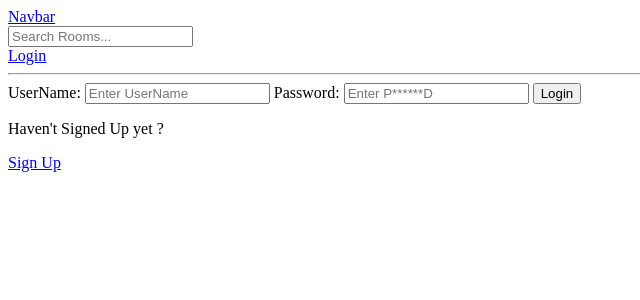
After one commit to Luckyxonepeice/Django-Learn, a Django app: page /login/ in a window 1280 px wide. The commit adds this page. Shown: the top 300 px of the page, without its empty margins (0-640 px from the left). Run offline with Django 5.2, Linux system fonts and the light colour scheme.

Commit message:
Learned the Login and Register

```diff
--- a/base/templates/base/home.html
+++ b/base/templates/base/home.html
@@ -25,8 +25,10 @@
     <a href="create-room/">Create Room</a>
     {% for rooms in rooms %}
     <div>
+       {% if request.user == rooms.host %}
        <a href="{% url 'update-room' rooms.id %}"> Edit </a>
        <a href="{% url 'delete-room' rooms.id %}"> Delete </a>
+       {% endif %}
       <span>@{{rooms.host.username}}</span>
       <h5>{{rooms.id}} -- <a href="{% url 'room' rooms.id %}">{{rooms.name}}</a></h5>
       <small>{{rooms.topic.name}}</small>
--- /dev/null
+++ b/base/templates/base/login_register.html
@@ -0,0 +1,31 @@
+{% extends 'main.html' %}
+{% block content %}
+{% if page == 'login' %}
+<div>
+  <form method="POST" action="">
+    {% csrf_token %}
+
+    <label>UserName:</label>
+    <input type="text" name="username" placeholder="Enter UserName" />
+
+    <label>Password:</label>
+    <input type="password" name="password" placeholder="Enter P******D" />
+
+    <input type="submit" value="Login" />
+  </form>
+
+  <p>Haven't Signed Up yet ?</p>
+  <a href="{% url 'register' %}">Sign Up </a>
+</div>
+{% else %}
+<div>
+  <form method="POST" action="">
+    {% csrf_token %}
+    {{form.as_p}}
+    <input type="submit" value="Register" />
+  </form>
+
+  <p>Already Signed Up Yet?</p>
+  <a href="{% url 'login' %}">Login</a>
+</div>
+{% endif %} {% endblock content %}
--- a/base/urls.py
+++ b/base/urls.py
@@ -2,6 +2,9 @@ from django.urls import path
 from . import views
 
 urlpatterns=[
+    path('logout/',views.logoutUser,name="logout"),
+    path('login/',views.loginPage,name="login"),
+    path('register/',views.registerPage,name="register"),
     path('', views.home, name="home"),
     path('room/<str:pk>/',views.room, name="room"),
     path('create-room/', views.createRoom, name="create-room"),
--- a/base/views.py
+++ b/base/views.py
@@ -2,6 +2,63 @@ from django.shortcuts import render, redirect
 from django.db.models import Q
 from .models import Room,Topic
 from .forms import RoomForm
+from django.contrib.auth.models import User
+from django.contrib import messages
+from django.contrib.auth import authenticate , login , logout
+from django.contrib.auth.decorators import login_required
+from django.http import HttpResponse
+from django.contrib.auth.forms import UserCreationForm
+
+def loginPage(request):
+
+    page='login'
+    if( request.user.is_authenticated ):
+        return redirect('home')
+
+    if( request.method == 'POST'):
+        username=request.POST.get('username').lower()
+        password=request.POST.get('password')
+
+        try:
+            user = User.objects.get(username=username)
+        except:
+            messages.error(request,'User Does Not Exist')
+
+        user = authenticate(request, username=username, password = password)
+
+        if user is not None:
+            login(request, user) #Create session in Database and Browser
+            return redirect('home')
+        else:
+            messages.error(request,'Credentials Wrong')
+
+
+    context={'page':page}
+    return render(request,'base/login_register.html', context)
+
+def logoutUser(request):
+    logout(request)
+    return redirect('home')
+
+
+def registerPage(request):
+
+    #page='register'
+    form = UserCreationForm()
+
+    if request.method == 'POST':
+        form = UserCreationForm(request.POST)
+        if form.is_valid():
+            user= form.save(commit=False)
+            user.username = user.username.lower()
+            user.save()
+            login(request, user)
+            return redirect('home')
+        else:
+            messages.error(request, "An Error Occured during registration")
+
+    context = {'form':form}
+    return render(request,'base/login_register.html', context)
 
 def home(request):
 
@@ -21,6 +78,9 @@ def room(request,pk):
     context = {'room':room}
     return render(request,'base/room.html',context)
 
+
+
+@login_required(login_url='login')
 def createRoom(request):
 
     form = RoomForm()
@@ -33,11 +93,15 @@ def createRoom(request):
     context = {'form':form}
     return render(request, 'base/room_form.html', context)
 
+
+@login_required(login_url='login')
 def updateRoom(request,pk):
-
 
     room = Room.objects.get(id=pk)
     form = RoomForm(instance=room) #PreFilled the RoomForm with room Value
+
+    if request.user!= room.host:
+        return HttpResponse('You are not Allowed Here!!')
 
     if(request.method=="POST"):
         form = RoomForm(request.POST,instance=room)
@@ -47,9 +111,15 @@ def updateRoom(request,pk):
     context = {'form':form}
     return render(request,'base/room_form.html',context)
 
+
+@login_required(login_url='login')
 def deleteRoom(request,pk):
 
     room = Room.objects.get(id=pk)
+
+    if request.user!= room.host:
+        return HttpResponse('You are not Allowed Here!!')
+
     if request.method=='POST':
         room.delete()
         return redirect('home')
--- a/templates/main.html
+++ b/templates/main.html
@@ -5,6 +5,14 @@
 
 <body>
     {% include 'navbar.html' %}
+
+    {% if messages %}
+    <ul class="messages">
+        {% for message in messages %}
+        <li>{{ message }}</li>
+        {% endfor %}
+    </ul>
+    {% endif %}
     {% block content %}
 
     {% endblock  %}
--- a/templates/navbar.html
+++ b/templates/navbar.html
@@ -2,7 +2,15 @@
     Navbar
 </a>
 
+
 <form method="GET" action="{% url 'home' %}">
     <input type="text" name="q" placeholder="Search Rooms..." />
 </form>
+
+{% if request.user.is_authenticated%}
+<p>Hello {{request.user}}</p>
+<a href="{% url 'logout' %}" >Logout</a>
+{% else %}
+<a href="{% url 'login' %}" >Login</a>
+{% endif %}
 <hr>
```
Also changed, not shown: db.sqlite3.
